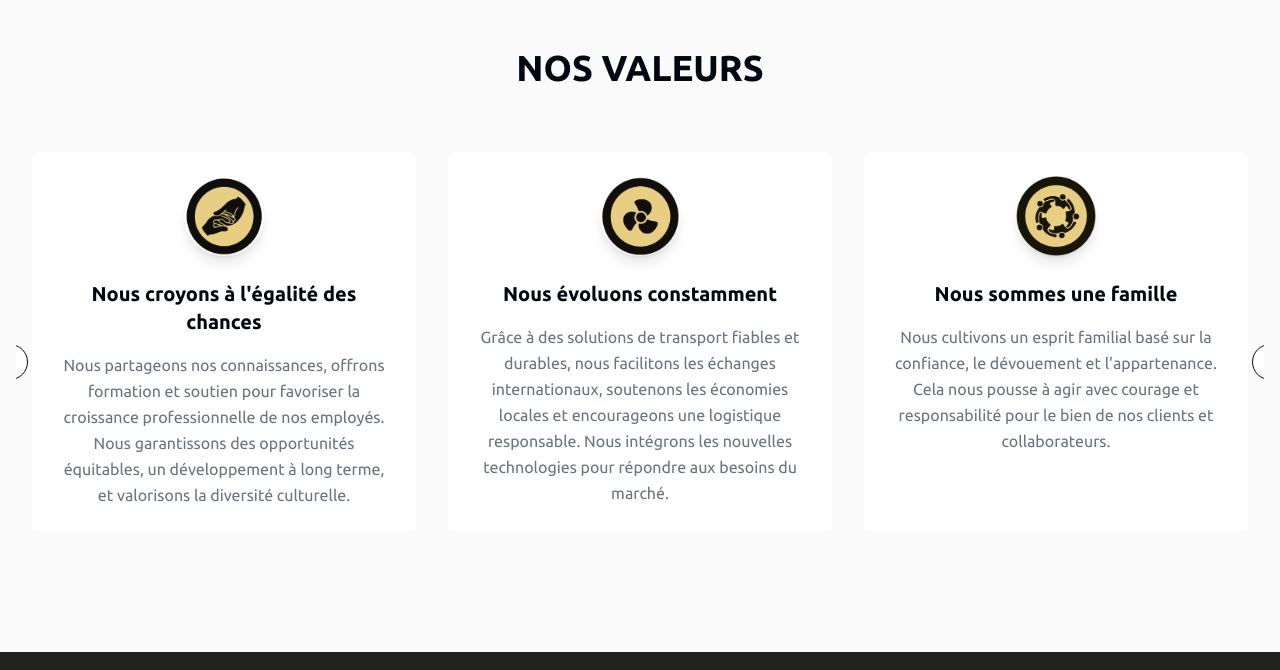
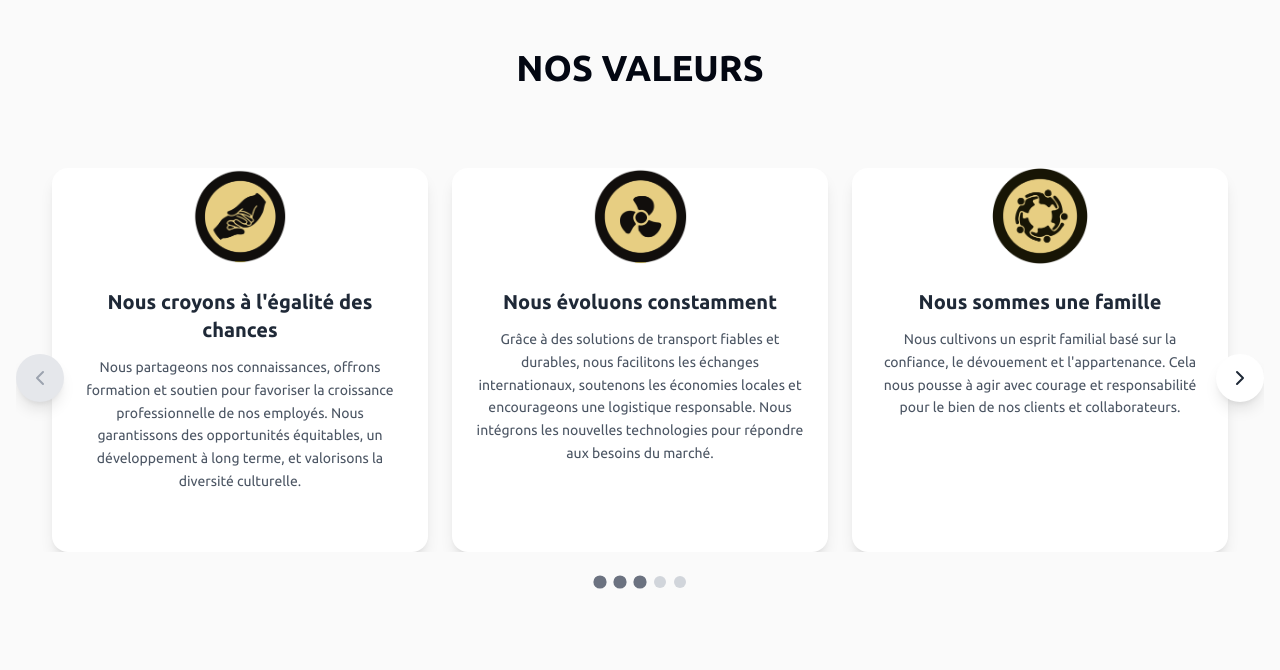
Before and after one commit to Aboulaye1263/app, a Next.js app: page /about in a window 1280 px wide. Shown: the part 6640-7310 px from the top of the page. Built offline with nearby package versions, Linux system fonts and the light colour scheme.

Commit message:
Nouveaux changements apportés

```diff
--- a/app/about/page.tsx
+++ b/app/about/page.tsx
@@ -18,6 +18,7 @@ import ProgressBar from "@/components/ProgressBar";
 import TestimonialCarousel from "@/components/Carousel/TestimonialCarousel";
 import ValuesSection from "@/components/Carousel/ValueSection";
 import ValueSection from "@/components/Carousel/ValueSection";
+import NewSlider from "@/components/Carousel/NewSlider";
 
 
 export default function About() {
@@ -62,7 +63,7 @@ export default function About() {
           },
     {
       name: "Mouna Assad",
-      role: "Gérante de Tropical Fruits",
+      role: "Directrice Générale de Tropical Fruits",
       image: "https://images.unsplash.com/photo-1507003211169-0a1dd7228f2d?auto=format&fit=crop&q=80&w=300&h=300",
       text: "En tant qu’entreprise agroalimentaire spécialisée dans la distribution de fruits et légumes frais à travers le Sénégal,"+
       " nous avons des exigences élevées en matière de qualité, de rigueur et de réactivité. Depuis plus de 10 ans, TOM MEDLOG est un partenaire de confiance qui comprend parfaitement nos impératifs et anticipe nos besoins."+
@@ -484,7 +485,7 @@ export default function About() {
                 id="carousel-container"
                 style={{ gap: "2.5rem" }}
               >
-                <ValueSection />
+                <NewSlider />
 
 
             </div>
--- /dev/null
+++ b/components/Carousel/NewSlider.tsx
@@ -0,0 +1,162 @@
+import React, { useState } from 'react';
+import { ChevronLeft, ChevronRight } from 'lucide-react';
+
+interface SlideData {
+  id: number;
+  image: string;
+  title: string;
+  description: string;
+
+
+}
+
+const slides: SlideData[] = [
+    {
+      id: 1,
+      image: "/images/chance.png",
+      title: "Nous croyons à l'égalité des chances",
+      description: "Nous partageons nos connaissances, offrons formation et soutien pour favoriser la croissance professionnelle de nos employés."+
+                    " Nous garantissons des opportunités équitables, "+
+                    "un développement à long terme, et valorisons la diversité culturelle.",
+
+    },
+    {
+      id: 2,
+      image: "/images/evolution.png",
+      title: "Nous évoluons constamment",
+      description: "Grâce à des solutions de transport fiables et durables,"+
+                    " nous facilitons les échanges internationaux, "+
+                    "soutenons les économies locales et encourageons une logistique responsable. "+
+                    "Nous intégrons les nouvelles technologies pour répondre aux besoins du marché."
+    },
+    {
+      id: 3,
+      image: "/images/famille.png",
+      title: "Nous sommes une famille",
+      description: "Nous cultivons un esprit familial basé sur la confiance,"+
+                    " le dévouement et l'appartenance. "+
+                    "Cela nous pousse à agir avec courage et responsabilité pour le bien de nos clients et collaborateurs. "
+    },
+    {
+      id: 4,
+      image: "/images/passion.png",
+      title: "Nous sommes passionnés et engagés",
+      description: "Nous sommes animés par une passion qui nous pousse à offrir des services d'excellence,"+
+                    "à relever les défis avec persévérance et à offrir une expérience unique à nos clients."+
+                    "Chaque membre de notre équipe partage cette volonté de dépassement et de satisfaction."
+    },
+
+    {
+      id: 5,
+      image: "/images/soucieux.png",
+      title: "Nous nous soucions des gens",
+      description: "Nous valorisons chaque individu pour sa contribution unique."+
+                    "Nous établissons des relations authentiques basées sur l'éthique"+
+                    "le respect et l'esprit d'équipe, en nous préoccupant sincèrement de"+
+                    "la satisfaction et fidélité de nos clients et collaborateurs."
+    }
+  ];
+
+const NewSlider: React.FC = () => {
+  const [currentIndex, setCurrentIndex] = useState(0);
+
+  const nextSlide = () => {
+    setCurrentIndex((prevIndex) => {
+      // Sur mobile (1 slide), on peut aller jusqu'au dernier slide
+      // Sur desktop (3 slides), on s'arrête quand on ne peut plus afficher 3 slides complètes
+      const maxIndex = window.innerWidth < 768 ? slides.length - 1 : slides.length - 3;
+      return prevIndex < maxIndex ? prevIndex + 1 : prevIndex;
+    });
+  };
+
+  const prevSlide = () => {
+    setCurrentIndex((prevIndex) => prevIndex > 0 ? prevIndex - 1 : 0);
+  };
+
+  const canGoPrev = currentIndex > 0;
+  const canGoNext = window.innerWidth < 768 ? currentIndex < slides.length - 1 : currentIndex < slides.length - 3;
+
+  return (
+    <div className="relative w-full max-w-7xl mx-auto px-2 py-8">
+      {/* Navigation Button Left */}
+      <button
+        onClick={prevSlide}
+        disabled={!canGoPrev}
+        className={`absolute left-0 top-1/2 -translate-y-1/2 z-10 p-3 rounded-full shadow-lg transition-all duration-300 ${
+          canGoPrev
+            ? 'bg-white hover:bg-gray-50 text-gray-800 hover:shadow-xl transform hover:scale-110'
+            : 'bg-gray-200 text-gray-400 cursor-not-allowed'
+        }`}
+      >
+        <ChevronLeft size={24} />
+      </button>
+
+      {/* Slider Container */}
+      <div className="overflow-hidden mx-4">
+        <div
+          className="flex transition-transform duration-500 ease-in-out"
+          style={{
+            transform: `translateX(-${currentIndex * (100 / (window.innerWidth < 768 ? 1 : 3))}%)`
+          }}
+        >
+          {slides.map((slide) => (
+            <div
+              key={slide.id}
+              className="w-full md:w-1/3 flex-shrink-0 px-3"
+            >
+              <div className="bg-white rounded-2xl shadow-lg overflow-hidden hover:shadow-xl transition-shadow duration-300 h-96">
+                <div className="relative h-35 overflow-hidden justify-items-center">
+                  <img
+                    src={slide.image}
+                    alt={slide.title}
+                    width={125}
+                    className="w-24 h-24 object-contain transition-transform duration-300 hover:scale-105"
+                  />
+
+                </div>
+                <div className="p-6">
+                  <h3 className="text-xl font-bold text-gray-800 mb-3">{slide.title}</h3>
+                  <p className="text-gray-600 leading-relaxed text-sm">{slide.description}</p>
+                </div>
+              </div>
+            </div>
+          ))}
+        </div>
+      </div>
+
+      {/* Navigation Button Right */}
+      <button
+        onClick={nextSlide}
+        disabled={!canGoNext}
+        className={`absolute right-0 top-1/2 -translate-y-1/2 z-10 p-3 rounded-full shadow-lg transition-all duration-300 ${
+          canGoNext
+            ? 'bg-white hover:bg-gray-50 text-gray-800 hover:shadow-xl transform hover:scale-110'
+            : 'bg-gray-200 text-gray-400 cursor-not-allowed'
+        }`}
+      >
+        <ChevronRight size={24} />
+      </button>
+
+      {/* Indicators */}
+      <div className="flex justify-center mt-6 space-x-2">
+        {slides.map((_, index) => {
+          const isActive = window.innerWidth < 768
+            ? index === currentIndex
+            : index >= currentIndex && index < currentIndex + 3;
+
+          return (
+            <button
+              key={index}
+              onClick={() => setCurrentIndex(index)}
+              className={`w-3 h-3 rounded-full transition-all duration-300 ${
+                isActive ? 'bg-gray-500 scale-110' : 'bg-gray-300 hover:bg-gray-400'
+              }`}
+            />
+          );
+        })}
+      </div>
+    </div>
+  );
+};
+
+export default NewSlider;
--- a/components/Carousel/PartnerPorfolio.tsx
+++ b/components/Carousel/PartnerPorfolio.tsx
@@ -13,7 +13,7 @@ const PartnerPortfolio = () => {
 
     const interval = setInterval(() => {
       setCurrentIndex((prevIndex) => {
-        const newIndex = (prevIndex + 1) % partnerLogos.length;
+        const newIndex = (prevIndex + 9) % partnerLogos.length;
         const newLogos = [];
 
         for (let i = 0; i < 9; i++) {
@@ -61,11 +61,11 @@ const PartnerPortfolio = () => {
 
         {partnerLogos.length > 9 && (
           <div className="flex justify-center mt-8 space-x-2">
-            {Array.from({ length: Math.min(partnerLogos.length, 5) }).map((_, index) => (
+            {Array.from({ length: Math.min(partnerLogos.length, 3) }).map((_, index) => (
               <div
                 key={index}
                 className={`w-2 h-2 rounded-full transition-all duration-300 ${
-                  Math.floor(currentIndex / 3) % 5 === index
+                  Math.floor(currentIndex / 9) % 3 === index
                     ? 'bg-primary scale-125'
                     : 'bg-border'
                 }`}
--- a/components/Carousel/ValueSection.tsx
+++ b/components/Carousel/ValueSection.tsx
@@ -1,21 +1,9 @@
 "use client";
-import { useState, useEffect } from 'react';
-import { ChevronLeft, ChevronRight, Heart, Shield, Target, Users, Lightbulb } from 'lucide-react';
-import { Button } from '@/components/ui/button';
-import { useIsMobile } from '@/components/hooks/use-mobile';
-import Image from 'next/image';
 
-import "aos/dist/aos.css";
+import { Carousel } from "flowbite-react";
+import { Heart, Users, Lightbulb, Shield, Globe } from "lucide-react";
 
-
-interface Value {
-  id: number;
-  icon: string;
-  title: string;
-  description: string;
-}
-
- const values: Value[] = [
+ const values = [
     {
       id: 1,
       icon: "/images/chance.png",
@@ -67,112 +55,39 @@ interface Value {
                     "la satisfaction et fidélité de nos clients et collaborateurs."
     }
   ];
-const ValuesSection = () => {
-  const [currentIndex, setCurrentIndex] = useState(0);
-  const isMobile = useIsMobile();
-  const itemsPerPage = isMobile ? 1 : 3;
-  const maxIndex = Math.max(0, values.length - itemsPerPage);
 
-  // Reset index when screen size changes to avoid out of bounds
-  useEffect(() => {
-    const maxValidIndex = Math.floor((values.length - 1) / itemsPerPage) * itemsPerPage;
-    if (currentIndex > maxValidIndex) {
-      setCurrentIndex(0);
-    }
-  }, [currentIndex, itemsPerPage]);
+function groupValues(value: typeof values, size: number) {
+  const grouped = [];
+  for (let i = 0; i < values.length; i += size) {
+    grouped.push(values.slice(i, i + size));
+  }
+  return grouped;
+}
 
-  const nextSlide = () => {
-    setCurrentIndex(prev => {
-      const nextIndex = prev + itemsPerPage;
-      return nextIndex >= values.length ? 0 : nextIndex;
-    });
-  };
-
-  const prevSlide = () => {
-    setCurrentIndex(prev => {
-      const prevIndex = prev - itemsPerPage;
-      return prevIndex < 0 ? Math.floor((values.length - 2) / itemsPerPage) * itemsPerPage : prevIndex;
-    });
-  };
-
-  const visibleValues = values.slice(currentIndex, currentIndex + itemsPerPage);
+export default function ValueSection() {
+  const groupedValues = groupValues(values, 3);
 
   return (
-    <section className="py-4 bg-values-bg">
-      <div className="container mx-auto px-4 max-w-7xl">
-        <div className="relative">
-          <div className={`grid gap-8 mb-8 ${isMobile ? 'grid-cols-1' : 'grid-cols-1 md:grid-cols-3 lg:grid-cols-3'} justify-items-center content-center `}>
-            {visibleValues.map((value, index) => {
-              const IconComponent = value.icon;
-              return (
-                <div
-                  key={value.id}
-                  data-aos="fade-in"
-                  className={`text-center p-6 bg-card rounded-lg shadow-card hover:shadow-elegant transition-all duration-300 transform hover:-translate-y-2 animate-fade-in
-                    ${
-            value.id === 4 ? 'hidden md:block' : ''
-          }`}
-                  style={{ animationDelay: `${index * 0.1}s` }}
-                >
-                  <div className="w-20 h-20 mx-auto mb-6 bg-values-icon-bg rounded-full flex items-center justify-center shadow-lg">
-                    <Image
-                      src={value.icon}
-                      alt={value.title}
-                      width={100}
-                      height={100}
-                      className="text-values-icon-fg"
-                    />
-                  </div>
-                  <h3 className="text-xl font-semibold text-foreground mb-4">
-                    {value.title}
-                  </h3>
-                  <p className="text-muted-foreground leading-relaxed">
-                    {value.description}
-                  </p>
-                </div>
-              );
-            })}
-          </div>
-
-          {/* Navigation Buttons */}
-          <Button
-            variant="outline"
-            size="icon"
-            onClick={prevSlide}
-            disabled={values.length <= itemsPerPage}
-            className="absolute lg:-left-10 -inset-4 top-1/2 -translate-y-1/2 z-10 rounded-full border-primary/20 hover:border-primary hover:bg-[var(--primary)] backdrop-blur-sm"
+    <div className="w-full max-w-6xl mx-auto">
+      <Carousel slide={true} indicators={true} className="h-[350px]">
+        {groupedValues.map((group, index) => (
+          <div
+            key={index}
+            className="grid grid-cols-1 md:grid-cols-3 gap-6 px-6"
           >
-            <ChevronLeft size={20} className="text-primary" />
-          </Button>
-
-          <Button
-            variant="outline"
-            size="icon"
-            onClick={nextSlide}
-            disabled={values.length <= itemsPerPage}
-            className="absolute lg:-right-10 -right-4 top-1/2 -translate-y-1/2 z-10 rounded-full border-primary/20 hover:border-primary hover:bg-[var(--primary)] backdrop-blur-sm"
-          >
-            <ChevronRight size={20} className="text-primary" />
-          </Button>
-
-          {/* Indicateurs */}
-          <div className="flex items-center justify-center gap-2 mt-8">
-            {Array.from({ length: maxIndex + 1 }).map((_, index) => (
-              <button
-                key={index}
-                onClick={() => setCurrentIndex(index)}
-                className={`w-2 h-2 rounded-full transition-all duration-300 ${
-                  index === currentIndex
-                    ? 'bg-primary w-8'
-                    : 'bg-primary/30 hover:bg-primary/50'
-                }`}
-              />
+            {group.map((value) => (
+              <div
+                key={value.id}
+                className="flex flex-col items-center justify-center bg-white rounded-2xl shadow-md p-6 text-center"
+              >
+                <img src={value.icon} alt={value.title} width={85} />
+                <h3 className="mt-4 text-lg font-semibold">{value.title}</h3>
+                <p className="text-gray-600 mt-2 text-sm">{value.description}</p>
+              </div>
             ))}
           </div>
-        </div>
-      </div>
-    </section>
+        ))}
+      </Carousel>
+    </div>
   );
-};
-
-export default ValuesSection;
+}
```
